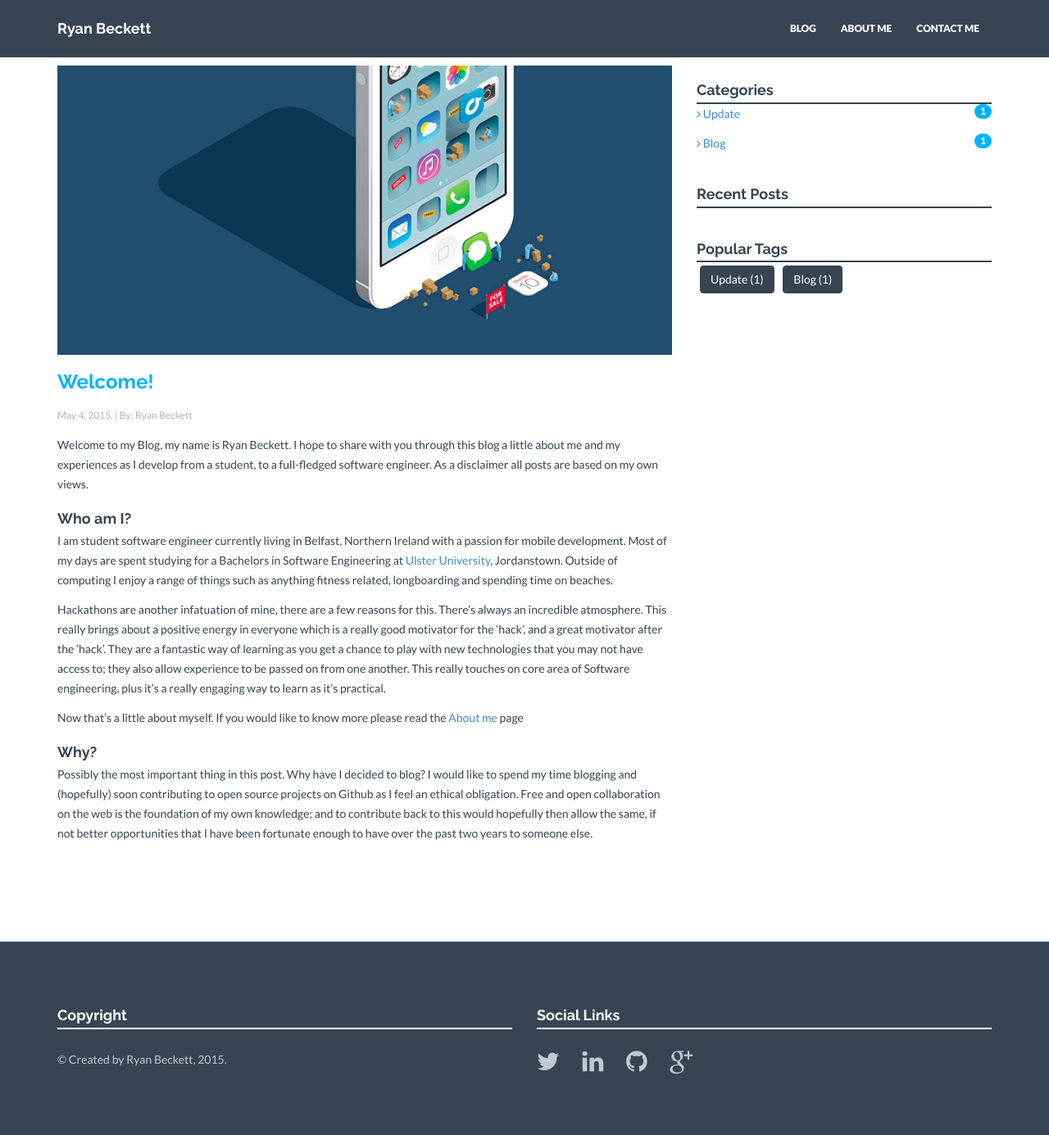
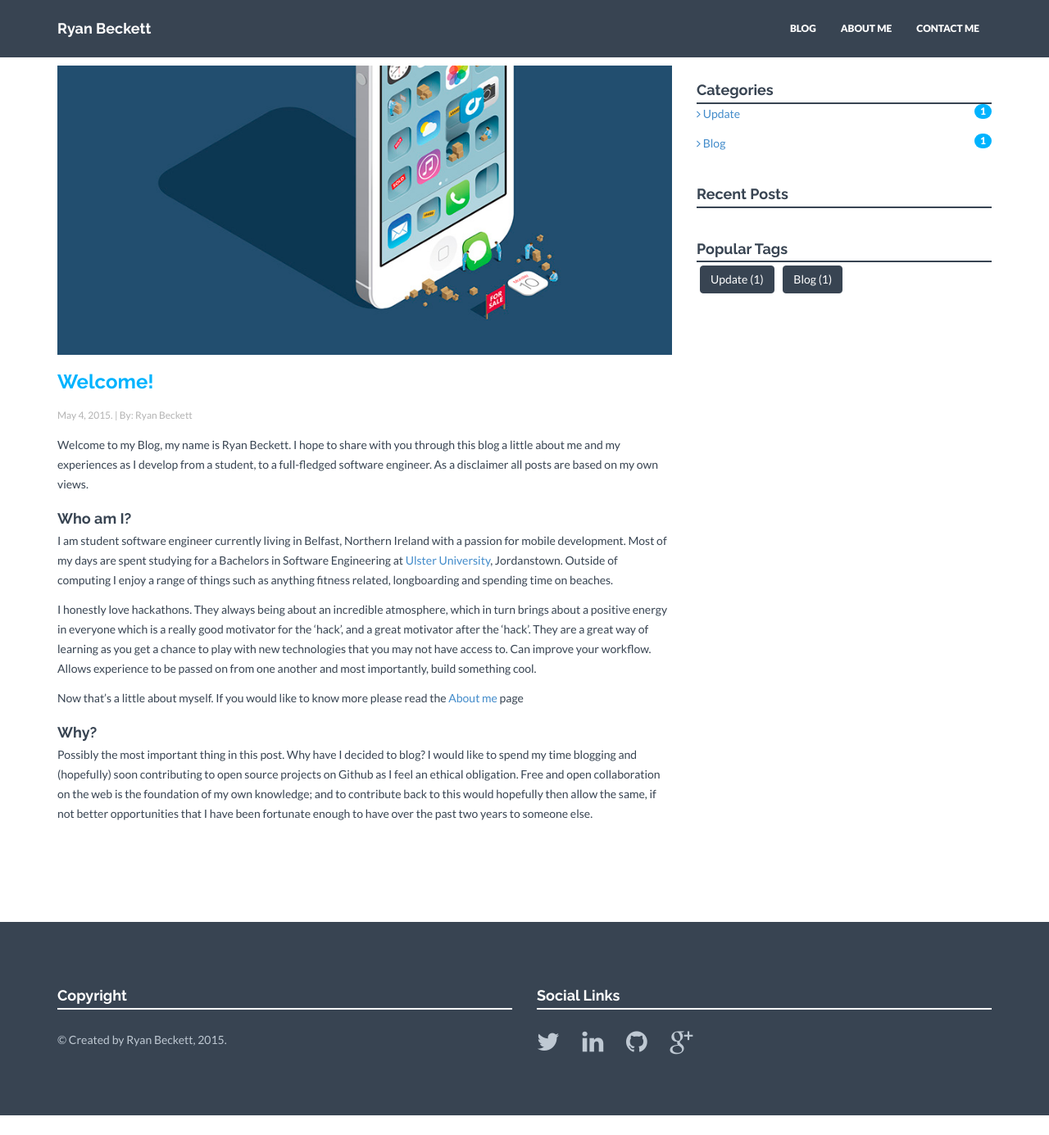
Before and after one commit to RyanBeckett/blog, a Jekyll site: the page built from _posts/blog/2014-04-25-welcome-to-the-blog.markdown, in a window 1280 px wide and 1385 px high. Shown: the whole window at 82% size. Built offline with Jekyll 4.4.1, drawn with Linux system fonts in a browser that asks for light colours; nearby versions of some CDN libraries; comment, search, counter and statistics services are not loaded.

Commit message:
welcome blog entry update.

```diff
--- a/_posts/blog/2014-04-25-welcome-to-the-blog.markdown
+++ b/_posts/blog/2014-04-25-welcome-to-the-blog.markdown
@@ -17,7 +17,7 @@ Welcome to my Blog, my name is Ryan Beckett. I hope to share with you through th
 I am student software engineer currently living in Belfast, Northern Ireland with a passion for mobile development.
 Most of my days are spent studying for a Bachelors in Software Engineering at [Ulster University][Ulster], Jordanstown. Outside of computing I enjoy a range of things such as anything fitness related, longboarding and spending time on beaches.
 
-Hackathons are another infatuation of mine, there are a few reasons for this. There’s always an incredible atmosphere. This really brings about a positive energy in everyone which is a really good motivator for the 'hack', and a great motivator after the 'hack'. They are a fantastic way of learning as you get a chance to play with new technologies that you may not have access to; they also allow experience to be passed on from one another. This really touches on core area of Software engineering, plus it's a really engaging way to learn as it's practical.
+I honestly love hackathons. They always being about an incredible atmosphere, which in turn brings about a positive energy in everyone which is a really good motivator for the 'hack', and a great motivator after the 'hack'. They are a great way of learning as you get a chance to play with new technologies that you may not have access to. Can improve your workflow. Allows experience to be passed on from one another and most importantly, build something cool.
 
 Now that's a little about myself. If you would like to know more please read the [About me][aboutme] page
 
```
